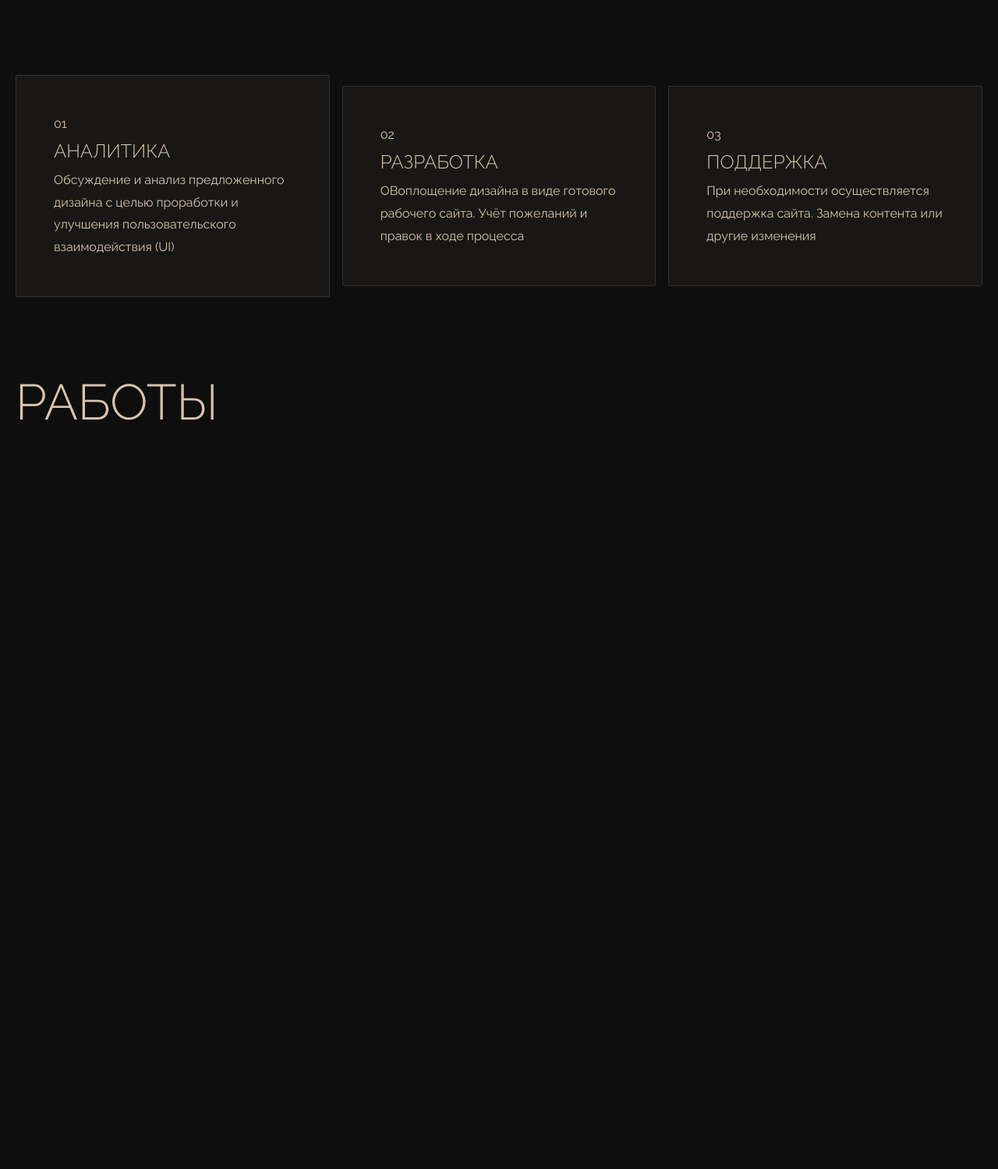
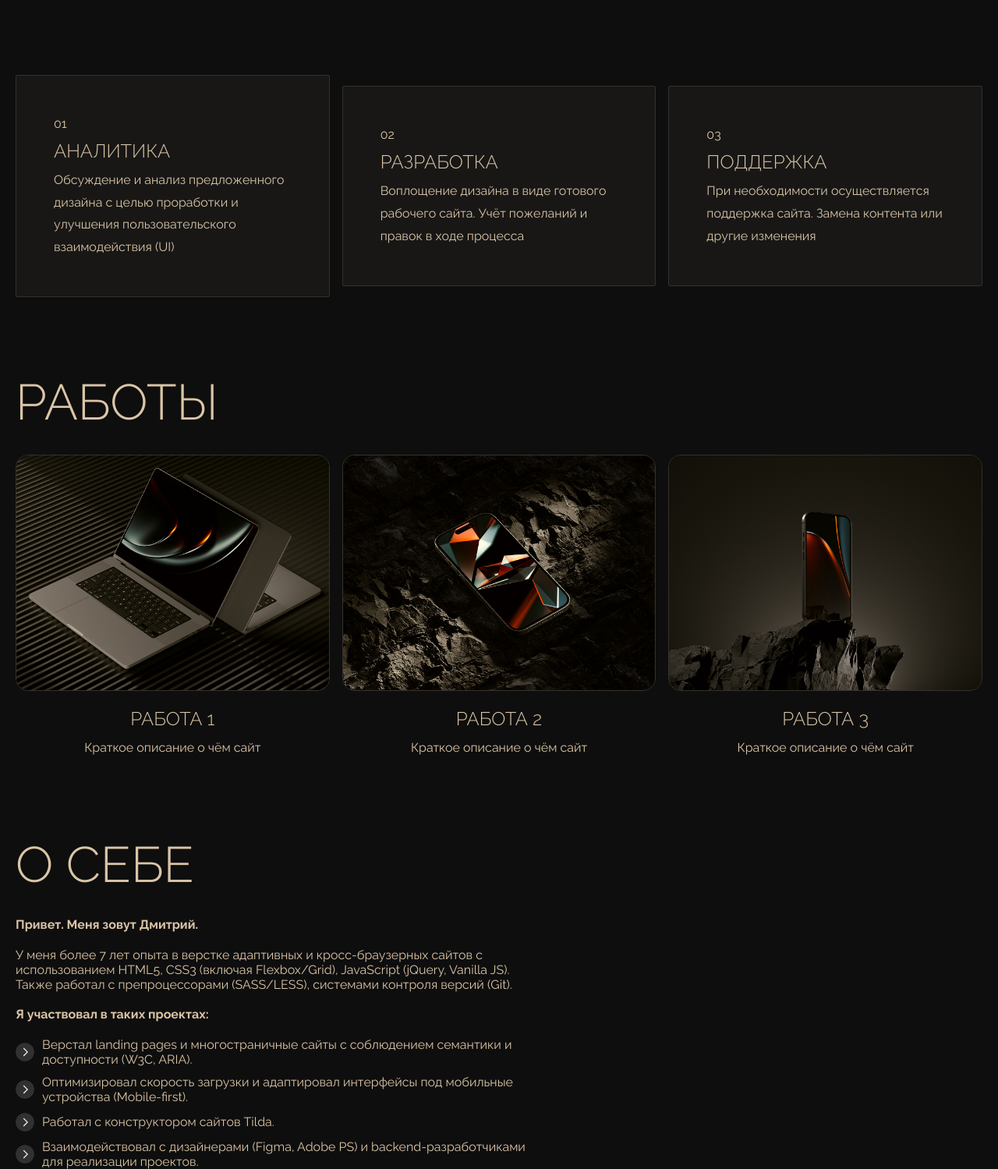
Before and after one commit to dpavlov789/dpavlov789.github.io, a PHP site: page / in a window 1280 px wide. Shown: the part 909-2408 px from the top of the page at 78% size. Before the commit the page ends 1448 px from the top, so only its background shows below. Run offline with PHP 8.4, Linux system fonts and the light colour scheme.

Commit message:
portfolio

```diff
--- a/portfolio/css/normalize.css
+++ b/portfolio/css/normalize.css
@@ -35,6 +35,7 @@ a {
     color: inherit;
 }
 
+li,
 ul {
     list-style: none;
     text-decoration: none;
--- a/portfolio/css/style.css
+++ b/portfolio/css/style.css
@@ -3,6 +3,7 @@
 :root{
     --background-color: #0E0E0E;
     --font-color: #DAC5A7;
+    --border: 1px solid #35312c;
 }
 
 body {
@@ -128,3 +129,41 @@ section{
     border: 1px solid #35312c;
     border-radius: 2px;
 }
+
+.area3__items{
+    display: flex;
+    align-items: center;
+    justify-content: space-between;
+    gap: 1rem;
+}
+
+.area3__item{
+    display: flex;
+    flex-direction: column;
+    align-items: center;
+}
+
+.area3__item img{
+    border-radius: 16px;
+    border: var(--border);
+    margin-bottom: 16px;
+}
+
+.area4__text{
+    width: 680px;
+    line-height: 1.2;
+    margin-bottom: 32px;
+}
+
+.area4__list ul{
+    display: flex;
+    align-items: center;
+    gap: 10px;
+    margin-bottom: 10px;
+}
+
+.area4__list ul img{
+    width: 24px;
+    height: 24px;
+    border-radius: 50%;
+}
--- a/portfolio/index.html
+++ b/portfolio/index.html
@@ -39,7 +39,7 @@
             <div class="area2__item">
                 <div>02</div>
                 <h3>разработка</h3>
-                <div>ОВоплощение дизайна в виде готового рабочего сайта. Учёт пожеланий и правок в ходе процесса</div>
+                <div>Воплощение дизайна в виде готового рабочего сайта. Учёт пожеланий и правок в ходе процесса</div>
             </div>
             <div class="area2__item">
                 <div>03</div>
@@ -51,9 +51,51 @@
         <section class="area3">
             <h1>работы</h1>
             <div class="area3__items">
-                <div class="area3__item">
+                <a href="" class="area3__item">
+                    <img src="img/work1.png" alt="">
+                    <h3 class="a3__item-title">Работа 1</h3>
+                    <div class="a3__item-subtitle">Краткое описание о чём сайт</div>
+                </a>
+                <a href="" class="area3__item">
+                    <img src="img/work2.png" alt="">
+                    <h3 class="a3__item-title">Работа 2</h3>
+                    <div class="a3__item-subtitle">Краткое описание о чём сайт</div>
+                </a>
+                <a href="" class="area3__item">
+                    <img src="img/work3.png" alt="">
+                    <h3 class="a3__item-title">Работа 3</h3>
+                    <div class="a3__item-subtitle">Краткое описание о чём сайт</div>
+                </a>
+            </div>
+        </section>
 
-                </div>
+        <section class="area4">
+            <h1>о себе</h1>
+            <div class="area4__text">
+                <b>Привет. Меня зовут Дмитрий.</b><br>
+                <br>
+                У меня более 7 лет опыта в верстке адаптивных и кросс-браузерных сайтов с использованием HTML5, CSS3 (включая Flexbox/Grid), JavaScript (jQuery, Vanilla JS). Также работал с препроцессорами (SASS/LESS), системами контроля версий (Git). <br>
+                <br>
+                <b>Я участвовал в таких проектах:</b><br>
+                <br>
+                <li class="area4__list">
+                    <ul>
+                        <img src="img/sl1_right.svg" alt="">
+                        <div>Верстал landing pages и многостраничные сайты с соблюдением семантики и доступности (W3C, ARIA).</div>
+                    </ul>
+                    <ul>
+                        <img src="img/sl1_right.svg" alt="">
+                        <div>Оптимизировал скорость загрузки и адаптировал интерфейсы под мобильные устройства (Mobile-first).</div>
+                    </ul>
+                    <ul>
+                        <img src="img/sl1_right.svg" alt="">
+                        <div>Работал с конструктором сайтов Tilda.</div>
+                    </ul>
+                    <ul>
+                        <img src="img/sl1_right.svg" alt="">
+                        <div>Взаимодействовал с дизайнерами (Figma, Adobe PS) и backend-разработчиками для реализации проектов.</div>
+                    </ul>
+                </li>
             </div>
         </section>
 
```
Also changed, not shown: portfolio/img/sl1_right.svg (added).
